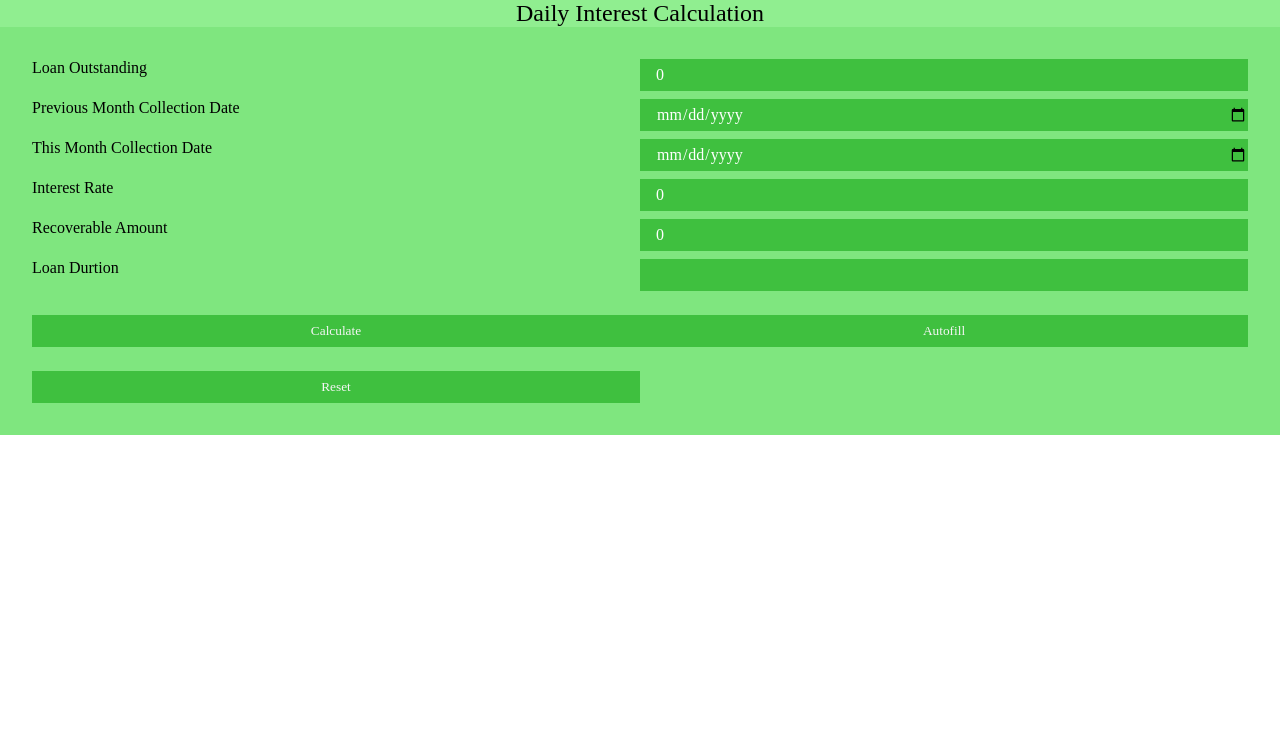
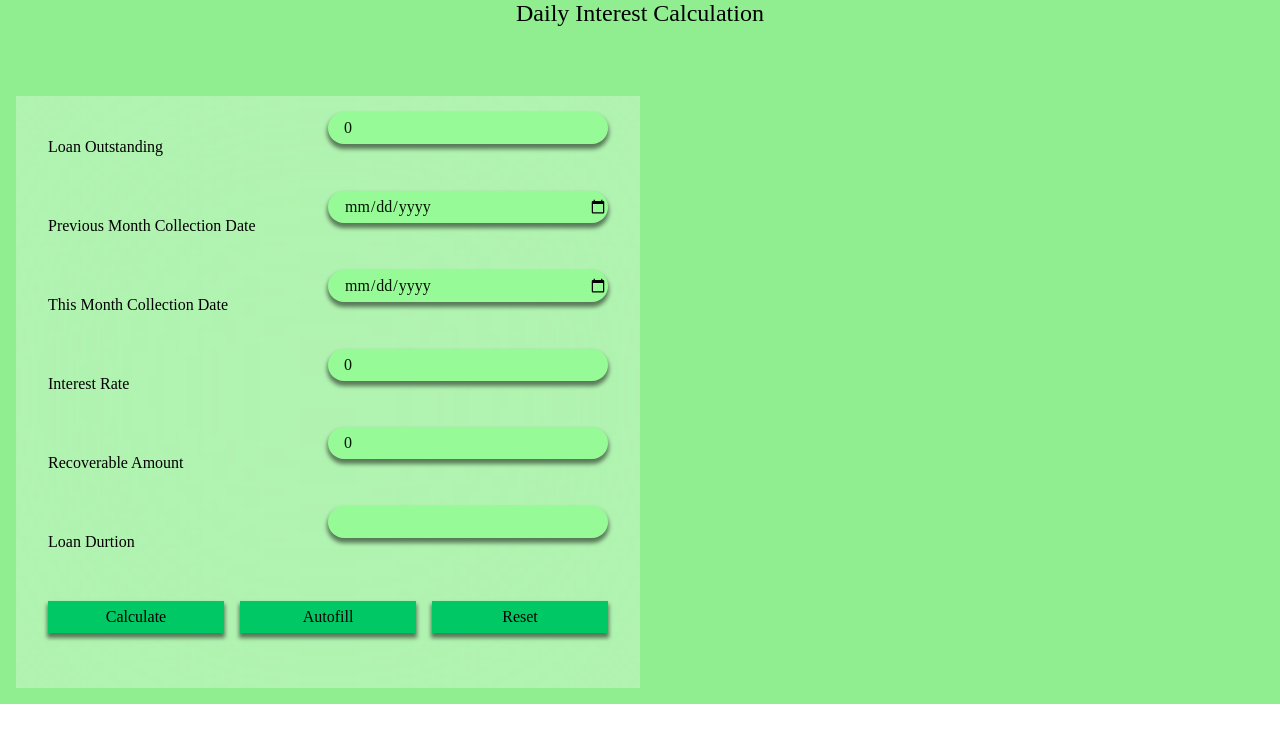
Before and after one commit to Soab42/loancalcweb, a React (Create React App) app: page / in a window 1280 px wide. Shown: the top 742 px of the page. Built offline with nearby package versions, Linux system fonts and the light colour scheme.

Commit message:
office commit

```diff
--- a/src/page/DailyCalc/Daily.js
+++ b/src/page/DailyCalc/Daily.js
@@ -76,11 +76,13 @@ export default function Daily() {
           fontSize: "x-large",
           backgroundColor: "lightgreen",
           fontFamily: "cascadia code",
+          height:"5rem",
         }}
       >
         Daily Interest Calculation
       </div>
       <div className={classes.frame}>
+      <div className={classes.elements}></div>
         <div className={classes.form}>
           <label className={classes.label}>Loan Outstanding</label>
           <input
@@ -126,6 +128,7 @@ export default function Daily() {
             value={duration}
             onChange={(e) => setDuration(e.target.value)}
           ></input>
+          <div className={classes.btndiv}>
           <button
             className={classes.btn}
             type="button"
@@ -150,6 +153,7 @@ export default function Daily() {
           >
             Reset
           </button>
+          </div>
         </div>
         {outstanding > 0
           ? results.map((x) => {
--- a/src/styles/Daily.module.css
+++ b/src/styles/Daily.module.css
@@ -1,9 +1,32 @@
+.frame{
+  display: grid;
+  background-color: lightgreen;
+  z-index: -2;
+  grid-template-columns: repeat(2, 1fr);
+  padding: 1rem;
+}
+@media only screen and (max-width: 800px) {
+ .frame{
+  grid-template-columns: repeat(1, 1fr);
+}}
+.elements{
+  position: absolute;
+  height: 5rem;
+  width: 100vw;
+
+  z-index: 1;
+
+}
 .form {
   display: grid;
   grid-template-columns: repeat(2, 2fr);
   row-gap: 0.5rem;
-  padding: 2rem;
-  background-color: rgba(0, 205, 0, 0.5);
+  padding: 1rem 2rem;
+  z-index: 2;
+  backdrop-filter: blur(20rem);
+  background-color: rgba(0255, 0255, 0255, .3);
+  height: 70vh;
+
 }
 .input {
   all: unset;
@@ -11,33 +34,58 @@
   border: none;
   outline: none;
   font-family: cascadia code;
-  background-color: rgba(0, 155, 0, 0.5);
-  color: #fff;
+/*  background-color: rgba(255, 255, 255, 0.5);*/
+  color: rgba(0, 20, 0, 1.0);
   padding-left: 1rem;
+background-color: rgba(150, 250, 150, 1.0);
+  border-radius: 1rem;
+  box-shadow: 0 4px 4px 1px rgba(0, 0, 0, .5) ;
 }
 .btn {
-  background-color: rgba(0, 155, 0, 0.5);
+  all: unset;
   margin-top: 1rem;
+  text-align: center;
   font-family: cascadia code;
   height: 2rem;
-  transition: 1s;
+  background-color: rgba(0, 200, 100, 1.0);
+  transition: .51s;
+  backdrop-filter: blur(20px);
   border: none;
-  color: whitesmoke;
+  box-shadow: 0 4px 4px 1px rgba(0, 0, 0, .5) ;
+
 }
 .btn:hover {
-  background-color: #fff;
+
   color: #000;
   transition: 1s;
+  background-color: rgba(100, 250, 100, 1.0);
+
 }
 .label {
   font-family: cascadia code;
   color: #000;
+   display: flex;
+  justify-content: flex-start;
+  align-items: center;
 }
 .result {
   display: grid;
   row-gap: 0.5rem;
-  padding-left: 2rem;
-  padding-right: 2rem;
+  z-index: 1;
+
+  padding: 1rem 2rem 2rem 2rem;
   grid-template-columns: repeat(2, 2fr);
-  background-color: rgba(0, 205, 0, 0.5);
+  backdrop-filter: blur(0px);
+  background-color: rgba(255, 255, 255, 0.5);
+
 }
+
+
+.btndiv{
+  display: grid;
+  grid-template-columns: repeat(3, 1fr);
+  justify-content: space-evenly;
+  grid-column: span 2;
+  column-gap: 1rem;
+
+}
```
